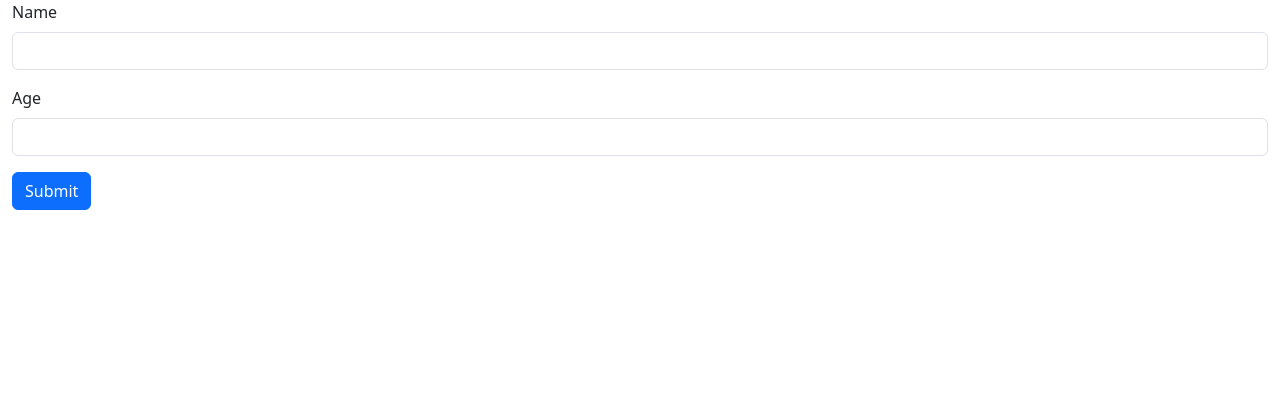
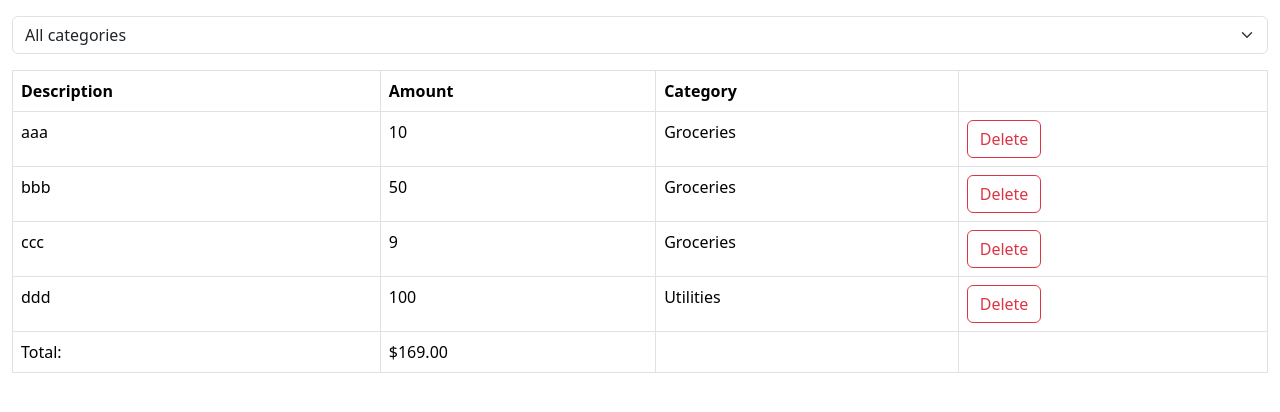
Before and after one commit to HusanboyZafarov/React-TypeScript, a React (Vite) app: page / in a window 1280 px wide. Shown: the top 412 px of the page. Built offline with nearby package versions, Linux system fonts and the light colour scheme.

Commit message:
Bulding: Forms

```diff
--- a/package.json
+++ b/package.json
@@ -10,13 +10,15 @@
     "start": "npm run dev"
   },
   "dependencies": {
+    "@hookform/resolvers": "^3.9.1",
     "bootstrap": "^5.3.3",
     "immer": "^10.1.1",
     "react": "^18.2.0",
     "react-dom": "^18.2.0",
     "react-hook-form": "^7.53.1",
     "react-icons": "^5.3.0",
-    "styled-components": "^6.1.13"
+    "styled-components": "^6.1.13",
+    "zod": "^3.23.8"
   },
   "devDependencies": {
     "@types/react": "^18.0.27",
--- a/src/App.tsx
+++ b/src/App.tsx
@@ -8,6 +8,10 @@ import { produce } from 'immer';
 import Cart from './components/Cart';
 import Navbar from './components/Navbar';
 import ExpandableText from './components/ExpandableText';
+import ExpenseList from './expense-tracker/components/ExpenseList';
+import ExpenseFilter from './expense-tracker/components/ExpenseFilter';
+
+const categories = ['Groceries', 'Utilities', 'Entertainment'];
 
 function App() {
   // type ColorType =
@@ -82,9 +86,30 @@ function App() {
   // });
   // };
 
+  const [selectedCategory, setSelectedCategory] = useState('');
+
+  const [expenses, setExpenses] = useState([
+    { id: 1, description: 'aaa', amount: 10, category: 'Groceries' },
+    { id: 2, description: 'bbb', amount: 50, category: 'Groceries' },
+    { id: 3, description: 'ccc', amount: 9, category: 'Groceries' },
+    { id: 4, description: 'ddd', amount: 100, category: 'Utilities' }
+  ]);
+
+  const visibleExpenses = selectedCategory
+    ? expenses.filter((e) => e.category === selectedCategory)
+    : expenses;
+
   return (
     <div className='container-fluid'>
-      <Form></Form>
+      <div className='my-3'>
+        <ExpenseFilter
+          onSelectCategory={(category) => setSelectedCategory(category)}
+        />
+      </div>
+      <ExpenseList
+        expenses={visibleExpenses}
+        onDelete={(id) => setExpenses(expenses.filter((e) => e.id !== id))}
+      ></ExpenseList>
     </div>
   );
 }
--- a/src/components/Form.tsx
+++ b/src/components/Form.tsx
@@ -1,31 +1,82 @@
-import React, { useRef } from 'react';
+import { FieldArray, useForm } from 'react-hook-form';
+import { z } from 'zod';
+import { zodResolver } from '@hookform/resolvers/zod';
+
+const schema = z.object({
+  name: z
+    .string({
+      invalid_type_error: 'Name field is required!'
+    })
+    .min(3, { message: 'Name must be at least 3 characters' }),
+  age: z
+    .number({ invalid_type_error: 'Age field is required!' })
+    .min(18, { message: 'Age must be older than 18' })
+});
+
+type FormData = z.infer<typeof schema>;
 
 const Form = () => {
-  const nameRef = useRef(null);
-  const ageRef = useRef(null);
+  const {
+    register,
+    handleSubmit,
+    formState: { errors, isValid }
+  } = useForm<FormData>({ resolver: zodResolver(schema) });
 
-  const handleSubmit = (event: React.FormEvent) => {
-    event.preventDefault();
-    console.log(nameRef.current);
-  };
+  // const [person, setPerson] = useState({
+  //   name: '',
+  //   age: 0
+  // });
+
+  // const handleSubmit = (event: React.FormEvent) => {
+  //   event.preventDefault();
+  //   console.log(person);
+  // };
+
+  const onSubmit = (data: FieldValues) => console.log(data);
 
   return (
-    <form action='' onSubmit={handleSubmit}>
+    <form action='' onSubmit={handleSubmit(onSubmit)}>
       <div className='mb-3'>
         <label htmlFor='name' className='form-label'>
           Name
         </label>
-        <input id='name' ref={nameRef} type='text' className='form-control' />
+        <input
+          // onChange={(event) =>
+          //   setPerson({ ...person, name: event.target.value })
+          // }
+
+          {...register('name')}
+          id='name'
+          type='text'
+          className='form-control'
+        />
+
+        {errors.name && (
+          <p className='alert alert-danger mt-2 p-3'>{errors.name.message}</p>
+        )}
       </div>
 
       <div className='mb-3'>
         <label htmlFor='Age' className='form-label'>
           Age
         </label>
-        <input id='age' ref={ageRef} type='number' className='form-control' />
+        <input
+          // onChange={(event) =>
+          //   setPerson({ ...person, age: parseInt(event.target.value) })
+          // }
+
+          {...register('age', { valueAsNumber: true })}
+          id='age'
+          type='number'
+          className='form-control'
+          defaultValue={0}
+        />
+        {errors.age && (
+          <p className='alert alert-danger mt-2 p-3'>{errors.age.message}</p>
+        )}
       </div>
 
-      <button type='submit' className='btn btn-primary'>
+      <button type='submit' disabled={!isValid} className='btn btn-primary'>
         Submit
       </button>
     </form>
--- /dev/null
+++ b/src/expense-tracker/components/ExpenseFilter.tsx
@@ -0,0 +1,21 @@
+import React from 'react';
+
+interface Props {
+  onSelectCategory: (category: string) => void;
+}
+
+const ExpenseFilter = ({ onSelectCategory }: Props) => {
+  return (
+    <select
+      className='form-select'
+      onChange={(event) => onSelectCategory(event.target.value)}
+    >
+      <option value=''>All categories</option>
+      <option value='Groceries'>Groceries</option>
+      <option value='Utilities'>Utilities</option>
+      <option value='Entertainment'>Entertainment</option>
+    </select>
+  );
+};
+
+export default ExpenseFilter;
--- /dev/null
+++ b/src/expense-tracker/components/ExpenseList.tsx
@@ -0,0 +1,63 @@
+import React from 'react';
+
+interface Expense {
+  id: number;
+  description: string;
+  amount: number;
+  category: string;
+}
+
+interface Props {
+  expenses: Expense[];
+  onDelete: (id: number) => void;
+}
+
+const ExpenseList = ({ expenses, onDelete }: Props) => {
+  if (expenses.length === 0) return null;
+  return (
+    <div>
+      <table className='table table-bordered'>
+        <thead>
+          <tr>
+            <th>Description</th>
+            <th>Amount</th>
+            <th>Category</th>
+            <th></th>
+          </tr>
+        </thead>
+        <tbody>
+          {expenses.map((expense) => (
+            <tr key={expense.id}>
+              <td>{expense.description}</td>
+              <td>{expense.amount}</td>
+              <td>{expense.category}</td>
+              <td>
+                <button
+                  className='btn btn-outline-danger'
+                  onClick={() => onDelete(expense.id)}
+                >
+                  Delete
+                </button>
+              </td>
+            </tr>
+          ))}
+        </tbody>
+        <tfoot>
+          <tr>
+            <td>Total: </td>
+            <td>
+              $
+              {expenses
+                .reduce((acc, expense) => expense.amount + acc, 0)
+                .toFixed(2)}
+            </td>
+            <td></td>
+            <td></td>
+          </tr>
+        </tfoot>
+      </table>
+    </div>
+  );
+};
+
+export default ExpenseList;
```
Also changed, not shown: src/expense-tracker/components/ExpenseForm.tsx (added, +32 -0 lines), 1 other file (tests, documents, lock files or other folders).
